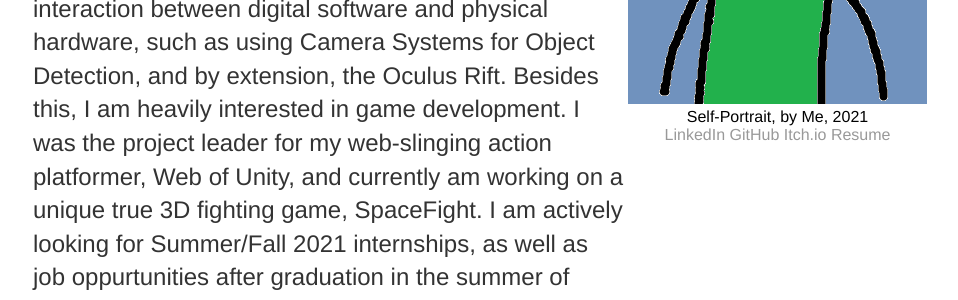
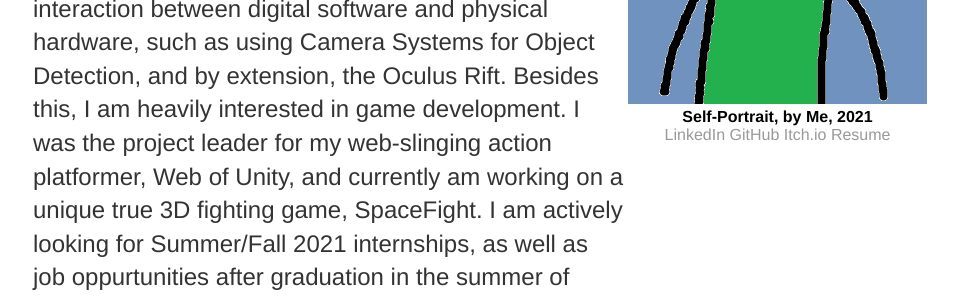
Before and after one commit to michael-c-gao/WebsiteOfMichael, a Jekyll site: the page built from index.html, in a window 1280 px wide. Shown: the part 456-756 px from the top of the page, without its empty margins (160-1118 px from the left). Built offline with Jekyll 4.4.1, drawn with Linux system fonts in a browser that asks for light colours.

Commit message:
Update index.html

```diff
--- a/index.html
+++ b/index.html
@@ -31,7 +31,7 @@
 	</section>
 	<section class="child">
 		<div align="center"><img src="selfportrait.png" alt="Self Portrait"></div>
-	<div align="center">Self-Portrait, by Me, 2021</div>
+	<div align="center"><strong>Self-Portrait, by Me, 2021</strong></div>
 	<div align="center"><a href="https://www.linkedin.com/in/michael-c-gao/">LinkedIn</a>&nbsp;<a href="https://github.com/michael-c-gao">GitHub</a>&nbsp;<a href="https://mexhal.itch.io/">Itch.io</a>&nbsp;<a href="GaoMichaelResume.pdf" target="resume">Resume</a></div>
 	</div>
 	</section>
```
